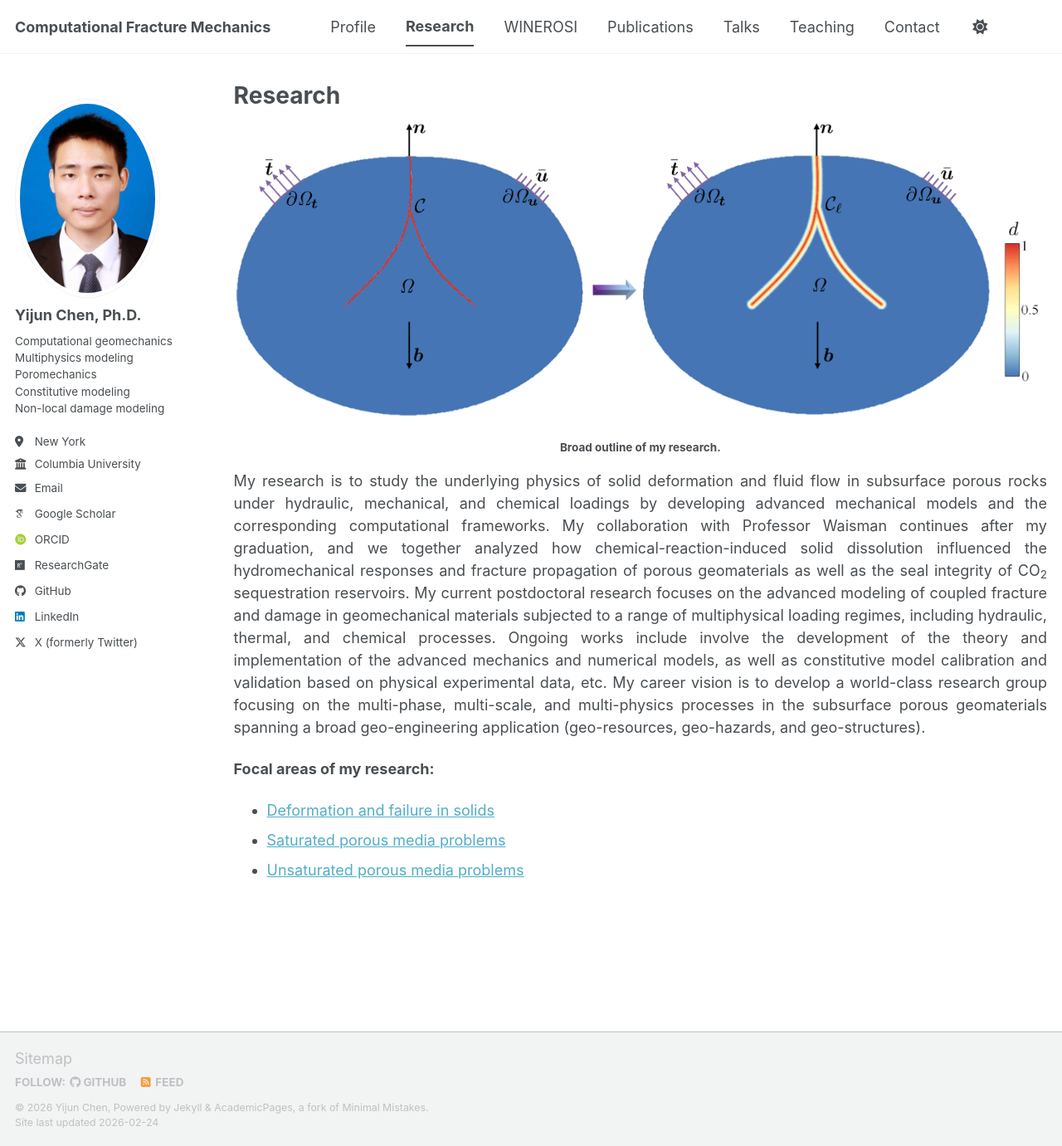
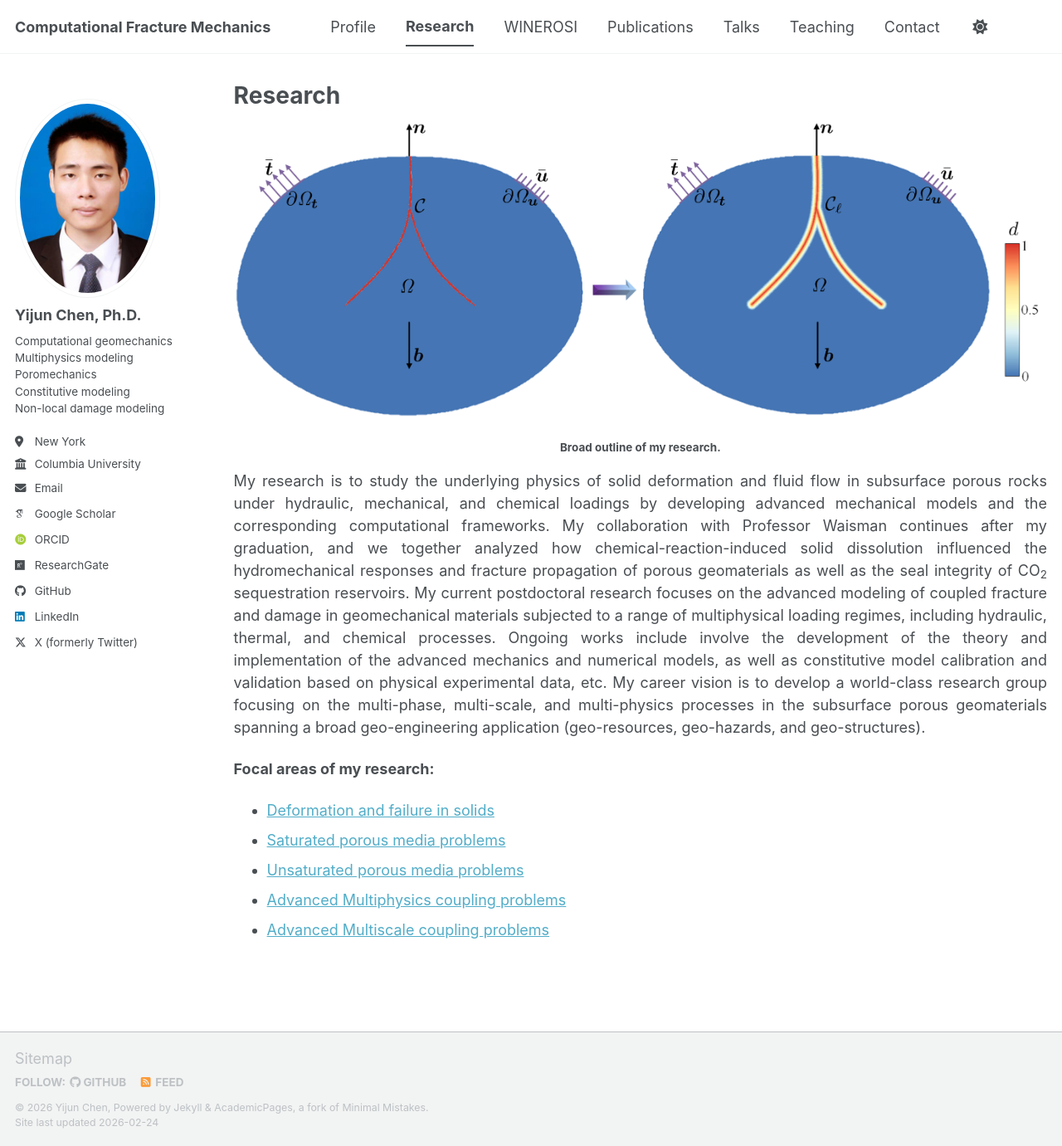
Before and after one commit to chenhhu/chenhhu.github.io, a Jekyll site: the page built from _pages/research.md, in a window 1280 px wide and 1381 px high. Shown: the whole window at 83% size. Built offline with Jekyll 4.4.1, drawn with Linux system fonts in a browser that asks for light colours; some web fonts are replaced; a script bundle is joined from its source files by our own code; library files that are not in the unit come from our copies.

Commit message:
Update research.md

```diff
--- a/_pages/research.md
+++ b/_pages/research.md
@@ -18,3 +18,5 @@
 * [Deformation and failure in solids](solids)
 * [Saturated porous media problems](saturated)
 * [Unsaturated porous media problems](unsaturated)
+* [Advanced Multiphysics coupling problems](multiphysics)
+* [Advanced Multiscale coupling problems](multiscale)
```
